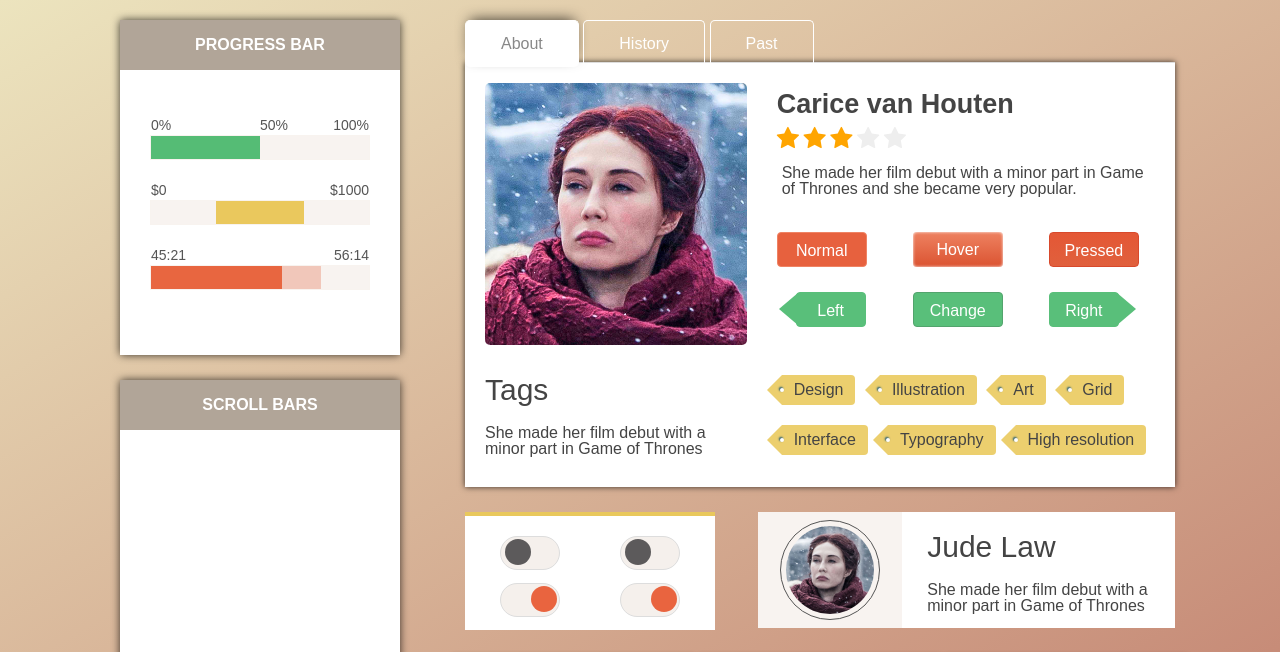
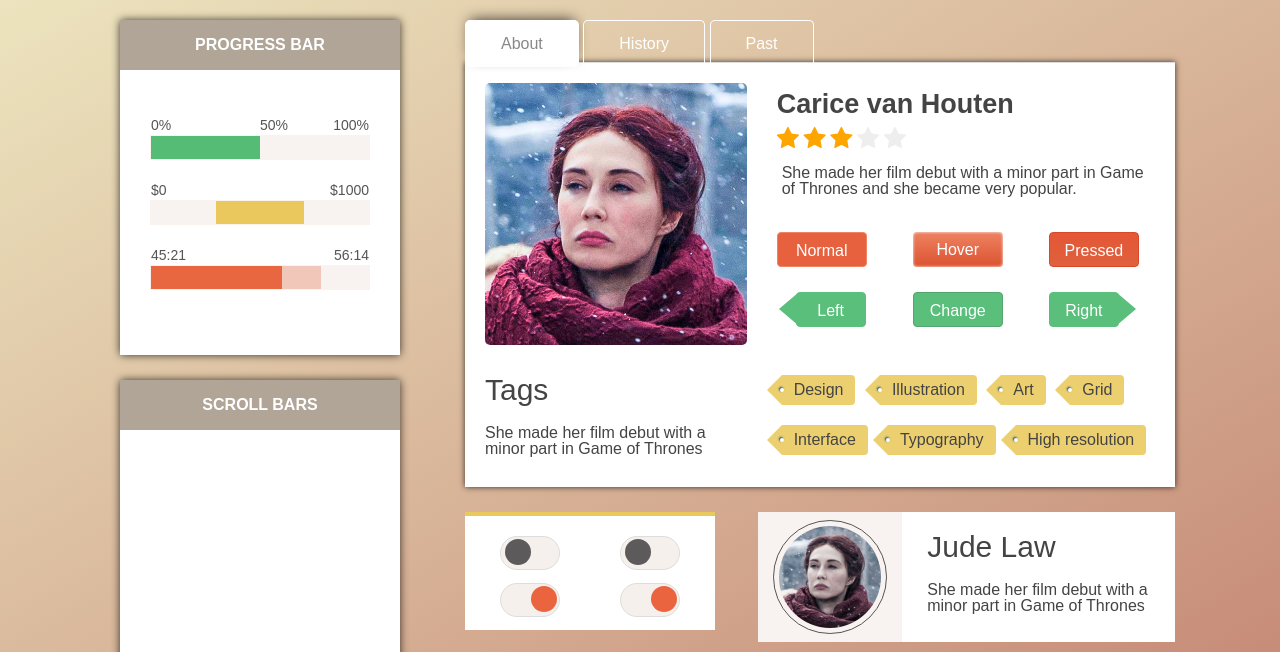
Before and after one commit to fermanquliyev/webmetroUI, a plain HTML site: page index.html in a window 1280 px wide. Shown: the top 652 px of the page. Drawn offline with nearby package versions, Linux system fonts and the light colour scheme; some icons are missing.

Commit message:
Update style.css

```diff
--- a/style.css
+++ b/style.css
@@ -650,13 +650,11 @@ input:checked + .slider.round:before {
 .profile-block{
 	width: 100%;
 	background-color: #fff;
-	min-height: 116px;
-	max-height: 116px;
 
 }
 .profile-pic{
-	width: 100px;
-	height: 100px;
+	width: 100%;
+
 	margin:8px auto;
 	border-radius: 50%;
 	overflow: hidden;
@@ -664,8 +662,8 @@ input:checked + .slider.round:before {
 }
 .profile-pic img{
 	display: block;
-	width: 90%;
-	margin: 5px auto;
+	width: 100%;
+	padding:5px;
 	border-radius: 50%;
 }
 
```
